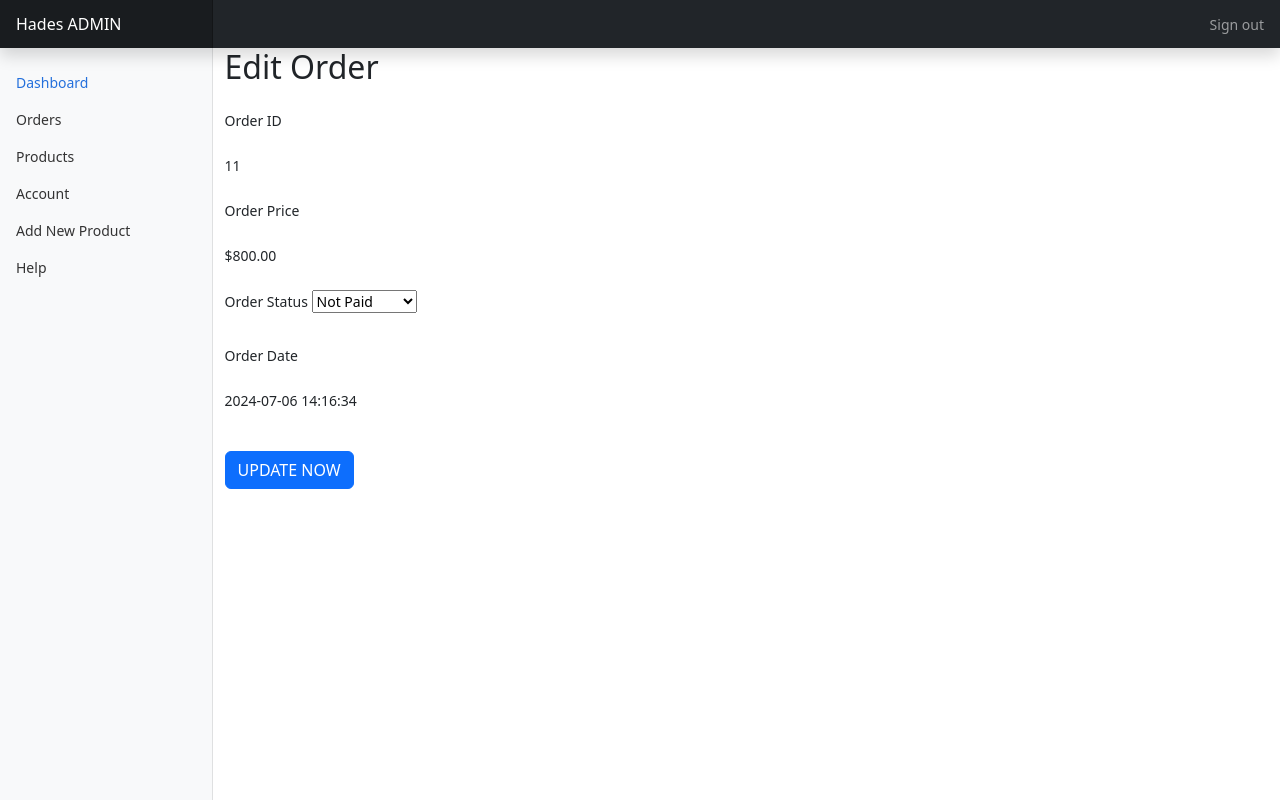
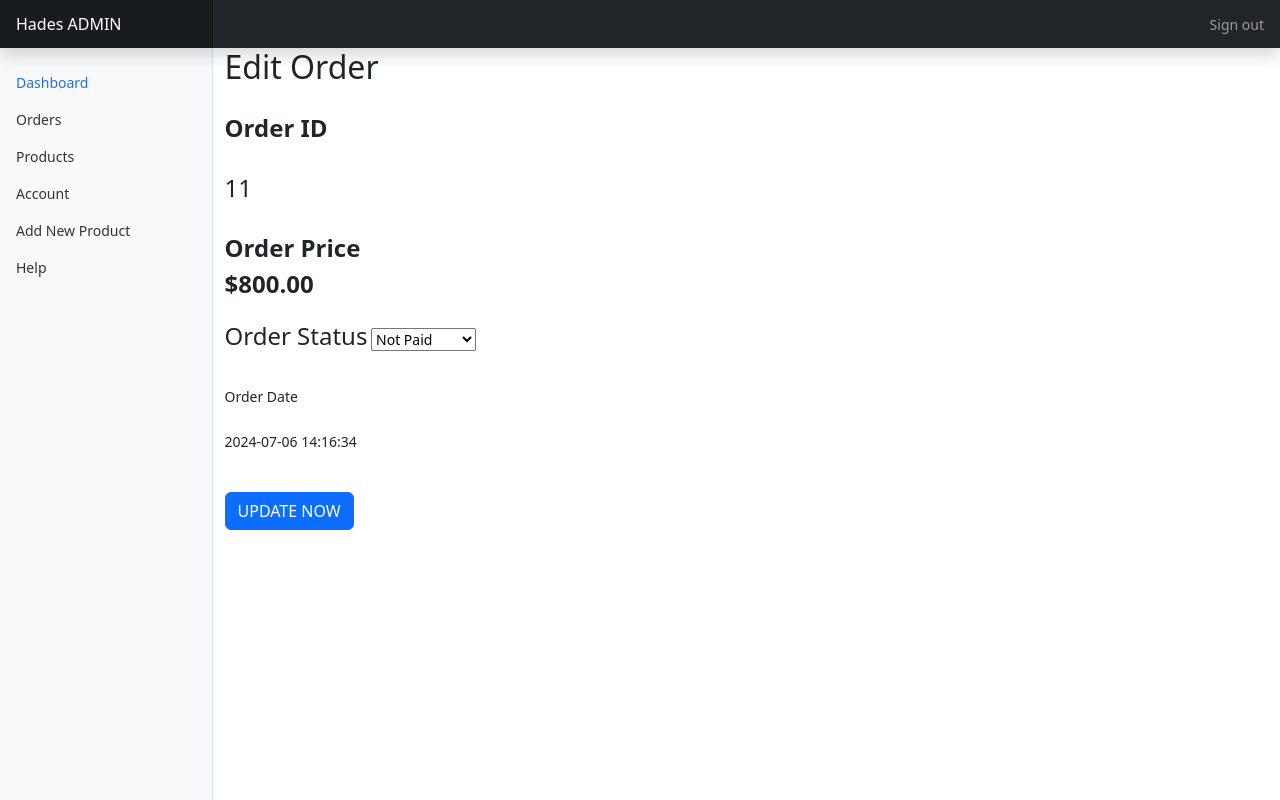
Before and after one commit to hungdaden/LapTrinhWeb_BTL, a PHP site: page /admin/edit_order.php?order_id=11 in a window 1280 px wide. Run offline with PHP 8.4, Linux system fonts and the light colour scheme; the visitor is signed in with stand-in values (Sample User, id 1); data comes from the database, SQL or seed files in the repository; some libraries are stand-ins or nearby versions.

Commit message:
sua ti css

```diff
--- a/admin/edit_order.php
+++ b/admin/edit_order.php
@@ -50,23 +50,23 @@ if(isset($_GET['order_id'])){
                 <p style="color: red;"><?php if(isset($_GET['error'])){ echo $_GET['error'];} ?></?php></p>
                   <div class="form-group mb-3">
 
-                    <label
+                    <label style="font-weight: bold; font-size: 24px;"
                       >Order ID
                     </label>
-                    <p class="my-4"><?php echo $r['order_id'];?></p>
+                    <p style="font-size: 24px;" class="my-4"><?php echo $r['order_id'];?></p>
                   </div>
                   <div class="form-group mb-3">
 
-                    <label
+                    <label style="font-weight: bold; font-size: 24px;"
                       >Order Price
                     </label>
-                    <p class="my-4"><?php echo "$" . $r['order_cost'];?></p>
+                    <p style="font-weight: bold; font-size: 24px; class="my-4"><?php echo "$" . $r['order_cost'];?></p>
                   </div>
 
                   <input type="hidden" name="order_id" value="<?php echo $r['order_id'];?>"/>
 
                   <div class="form-group mb-3">
-                    <label
+                    <label style="font-size: 24px;";
                       >Order Status</label
                     >
                     <select
```
